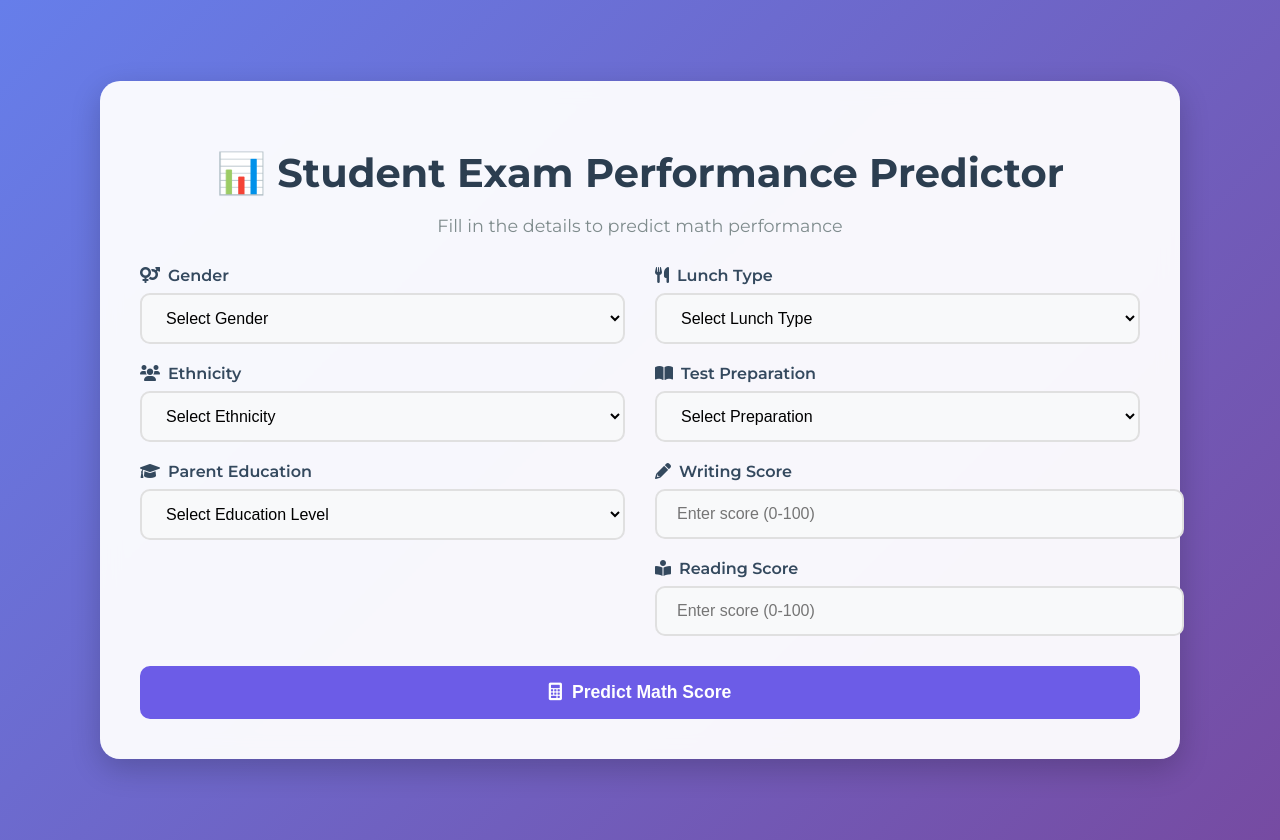
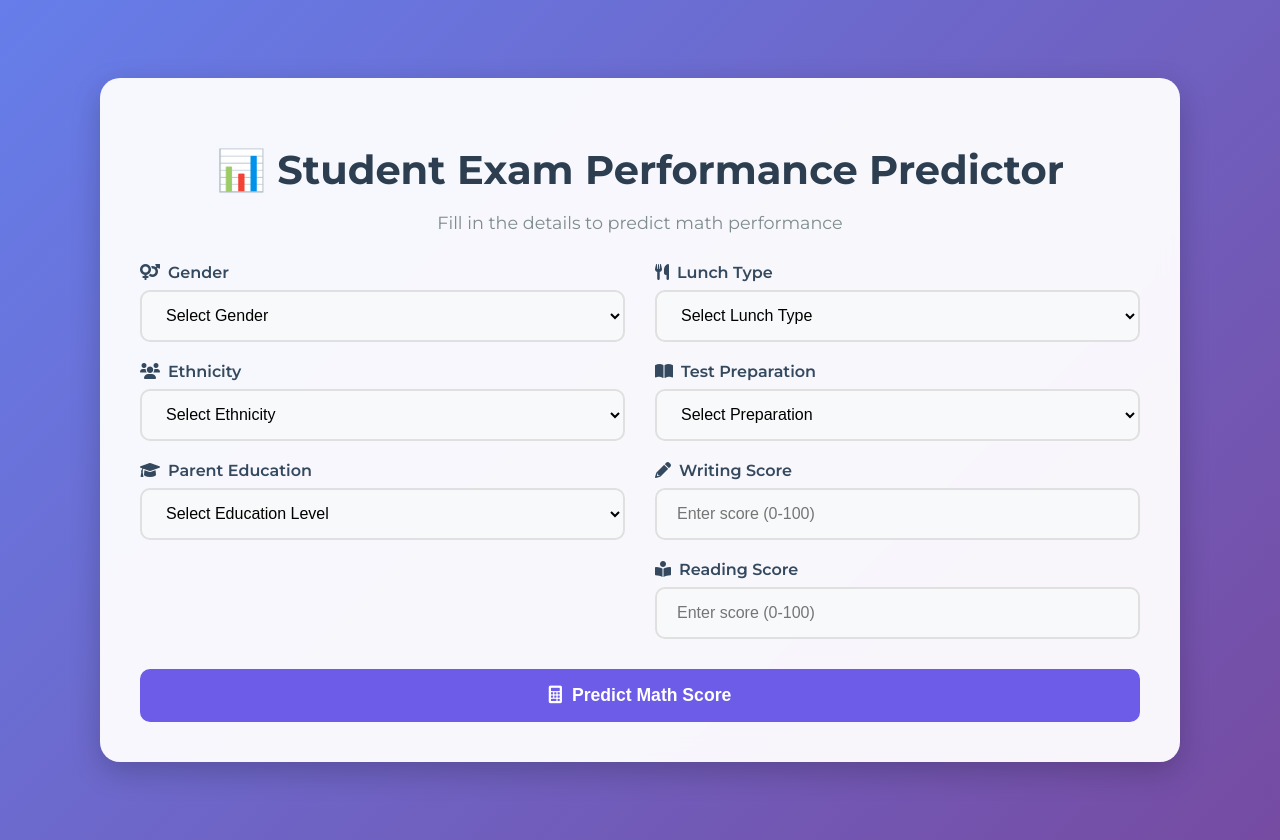
Before and after one commit to gagannarang18/Edupredict-mlops-student-score-predictor, a Flask app: page /predictdata in a window 1280 px wide. Run offline with Flask 3, Linux system fonts and the light colour scheme.

Commit message:
make the ui more attractive

```diff
--- a/static/css/style.css
+++ b/static/css/style.css
@@ -160,3 +160,24 @@ body {
         font-size: 1rem;
     }
 }
+
+
+/* Add this to your CSS */
+.score-input {
+    appearance: none; /* Removes default browser styling */
+    -moz-appearance: textfield; /* Firefox */
+    padding: 14px 20px !important; /* Match select dropdown padding */
+}
+
+/* Hide number input arrows */
+.score-input::-webkit-outer-spin-button,
+.score-input::-webkit-inner-spin-button {
+    -webkit-appearance: none;
+    margin: 0;
+}
+
+/* Ensure all form controls have consistent height */
+.form-control {
+    min-height: 52px; /* Match the height of select elements */
+    box-sizing: border-box;
+}
--- a/templates/home.html
+++ b/templates/home.html
@@ -91,7 +91,7 @@
                             <label class="form-label">
                                 <i class="fas fa-pencil-alt"></i> Writing Score
                             </label>
-                            <input class="form-control" type="number" name="writing_score"
+                            <input class="form-control score-input" type="number" name="writing_score"
                                    placeholder="Enter score (0-100)" min="0" max="100" required>
                         </div>
 
@@ -99,7 +99,7 @@
                             <label class="form-label">
                                 <i class="fas fa-book-reader"></i> Reading Score
                             </label>
-                            <input class="form-control" type="number" name="reading_score"
+                            <input class="form-control score-input" type="number" name="reading_score"
                                    placeholder="Enter score (0-100)" min="0" max="100" required>
                         </div>
                     </div>
```
